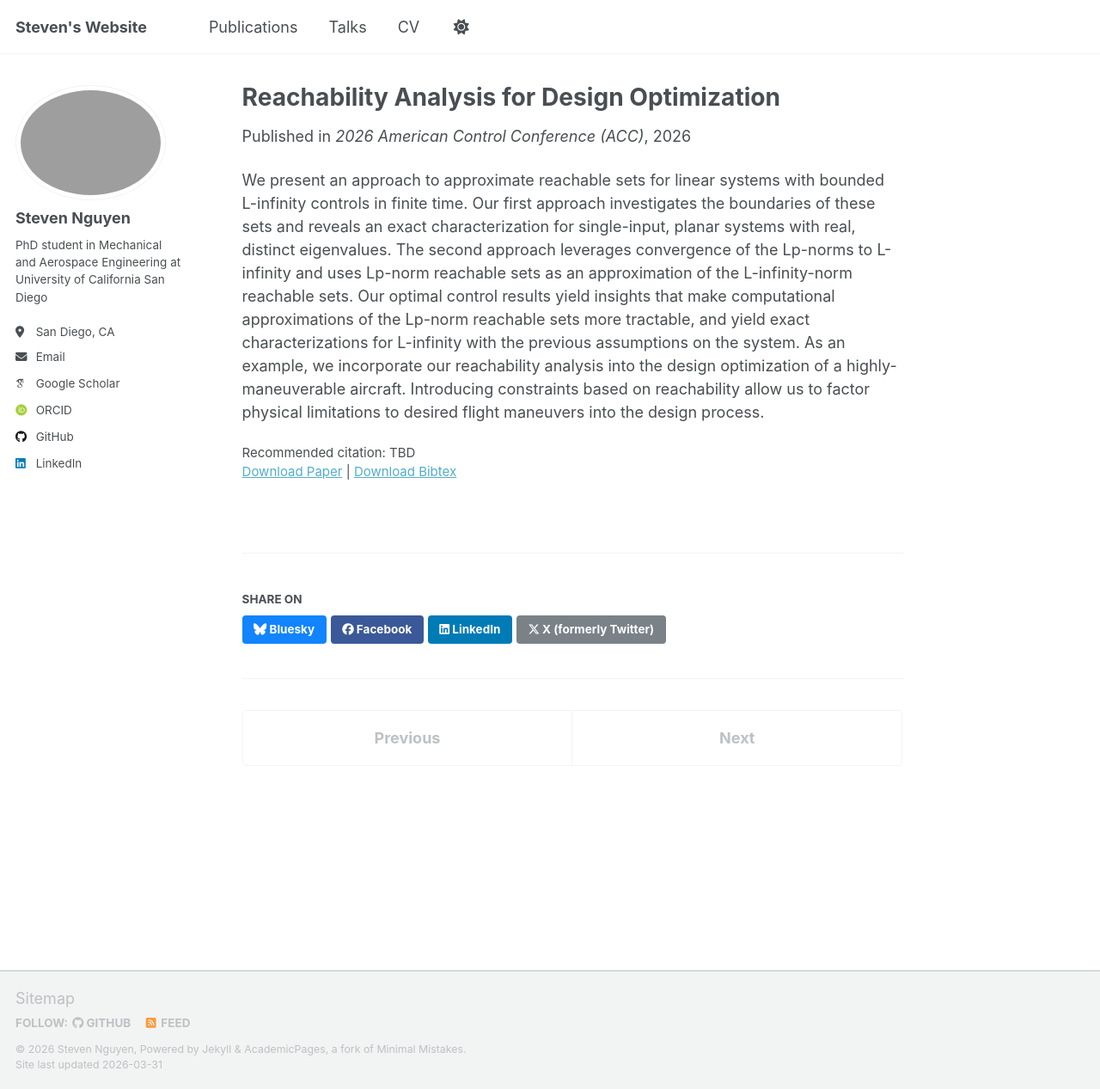
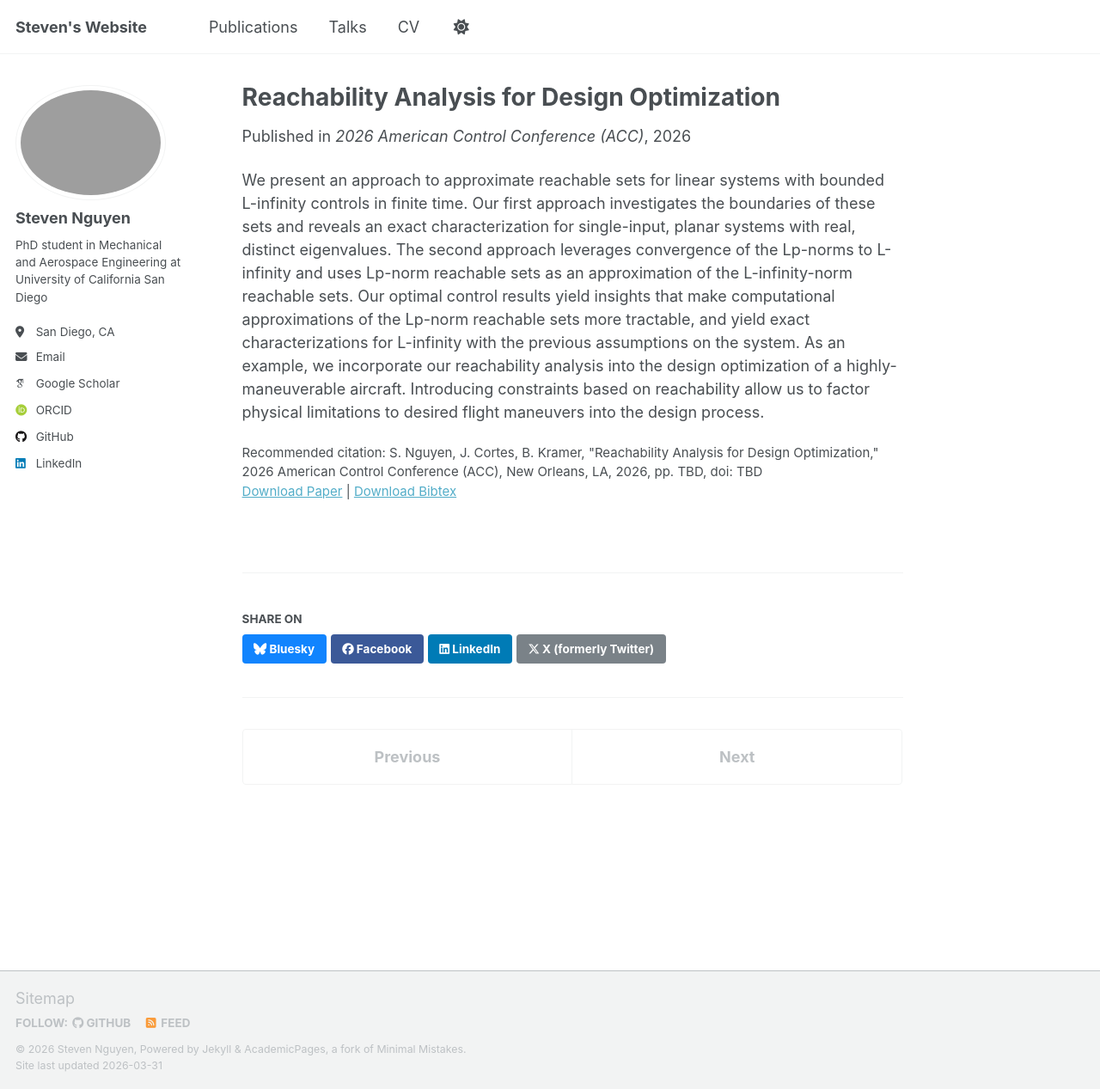
Before and after one commit to nguyensteven01/nguyensteven01.github.io, a Jekyll site: the page built from _publications/reachability_design_opt_acc.md, in a window 1280 px wide and 1267 px high. Shown: the whole window at 86% size. Built offline with Jekyll 4.4.1, drawn with Linux system fonts in a browser that asks for light colours; some web fonts are replaced; a script that is not in the unit is left out.

Commit message:
update to reachability page citations

```diff
--- a/_publications/reachability_design_opt_acc.md
+++ b/_publications/reachability_design_opt_acc.md
@@ -8,7 +8,7 @@ date: 2026-3-19
 venue: '2026 American Control Conference (ACC)'
 paperurl: 'https://arxiv.org/abs/2603.15865'
 bibtexurl: 'http://nguyensteven01.github.io/files/reachability_design_opt_acc.bib'
-citation: 'TBD'
+citation: 'S. Nguyen, J. Cortes, B. Kramer, "Reachability Analysis for Design Optimization," 2026 American Control Conference (ACC), New Orleans, LA, 2026, pp. TBD, doi: TBD'
 ---
 
 We present an approach to approximate reachable sets for linear systems with bounded L-infinity controls in finite time. Our first approach investigates the boundaries of these sets and reveals an exact characterization for single-input, planar systems with real, distinct eigenvalues. The second approach leverages convergence of the Lp-norms to L-infinity and uses Lp-norm reachable sets as an approximation of the L-infinity-norm reachable sets. Our optimal control results yield insights that make computational approximations of the Lp-norm reachable sets more tractable, and yield exact characterizations for L-infinity with the previous assumptions on the system. As an example, we incorporate our reachability analysis into the design optimization of a highly-maneuverable aircraft. Introducing constraints based on reachability allow us to factor physical limitations to desired flight maneuvers into the design process.
```
Also changed, not shown: 1 other file.
